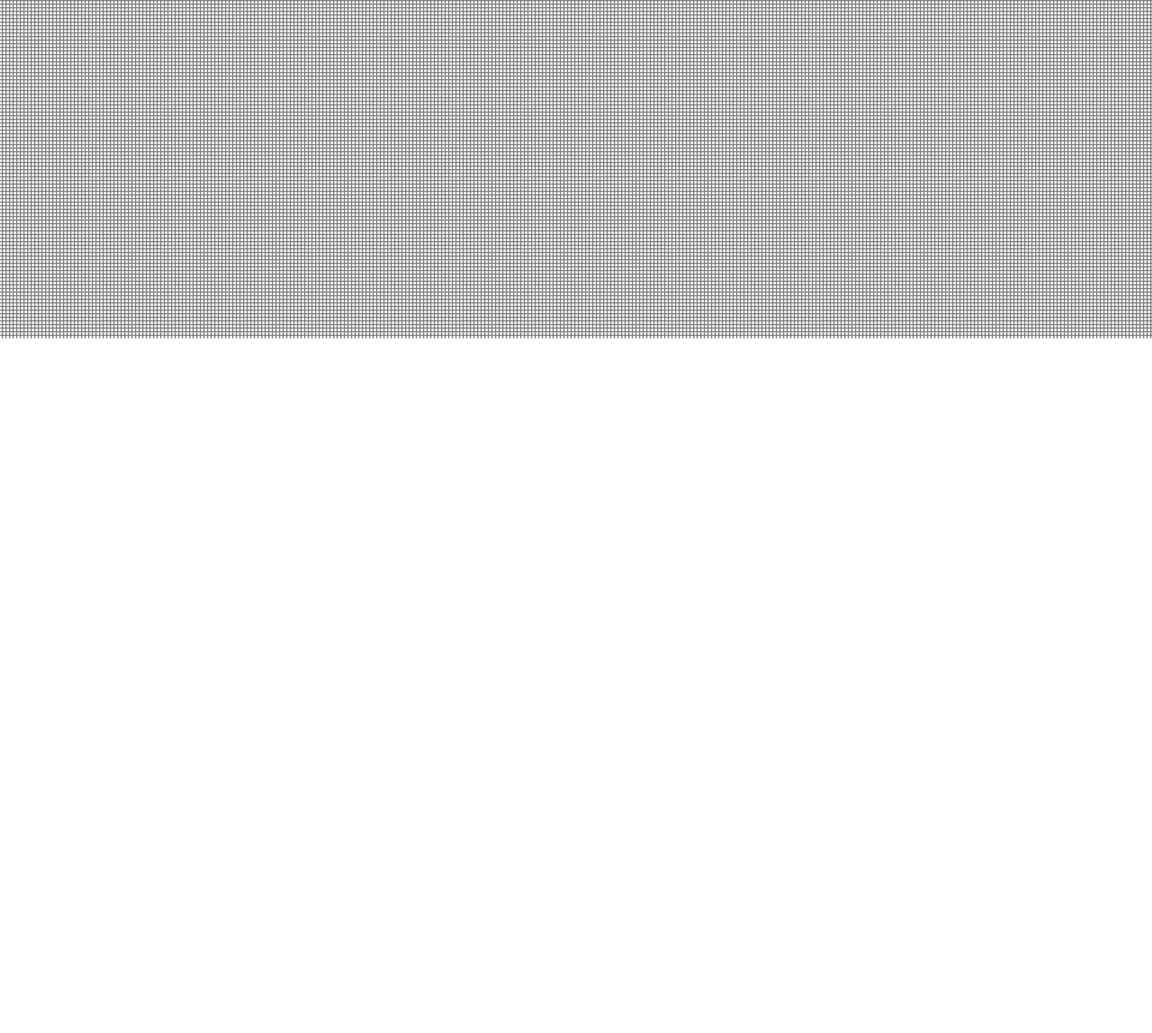
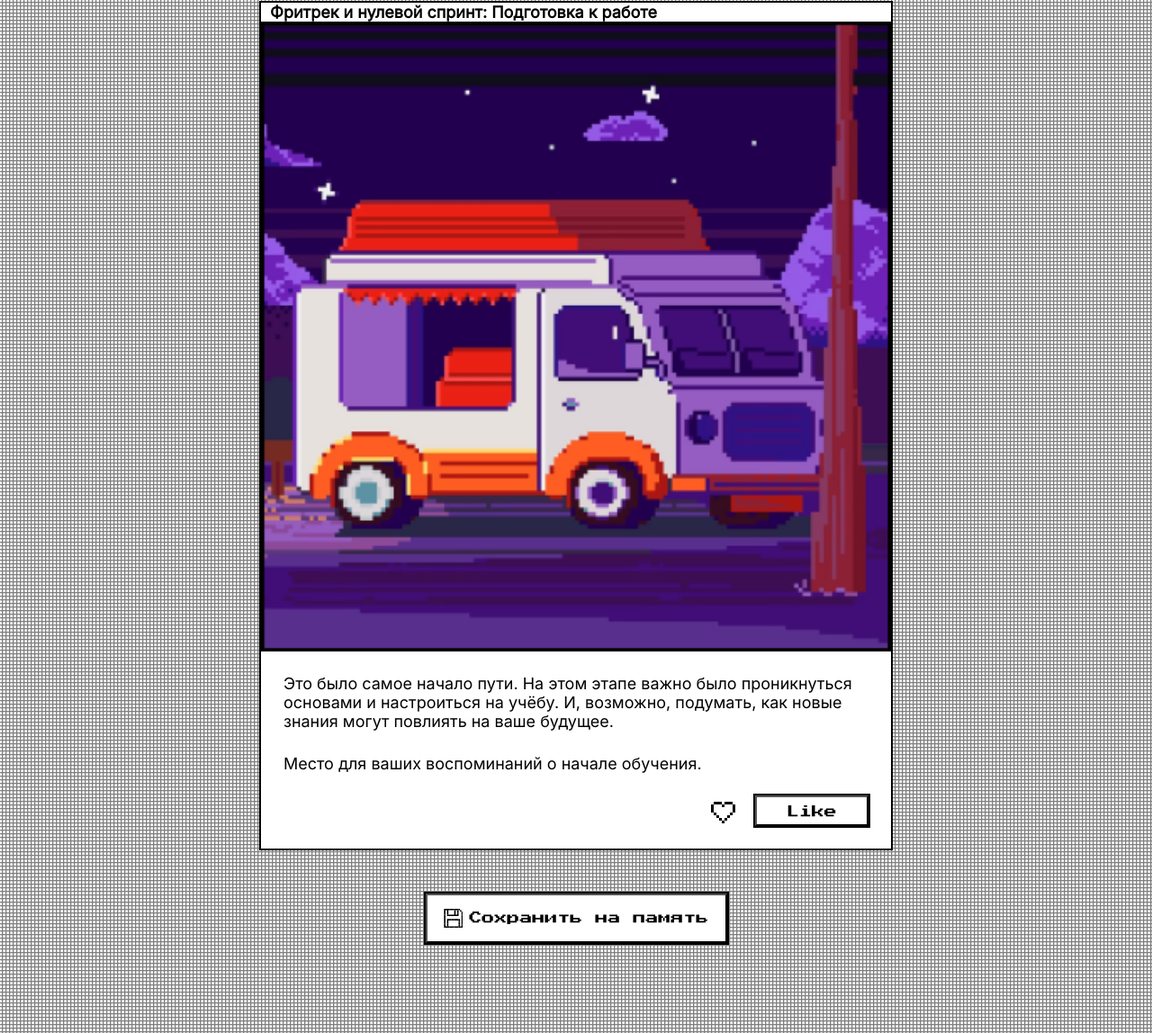
Before and after one commit to yakovlevaka/zakrivayuschiy-teg, a plain HTML site: page index.html in a window 1280 px wide. Shown: the part 524-1672 px from the top of the page at 90% size. Before the commit the page ends 900 px from the top, so only its background shows below. Drawn offline with Linux system fonts and the light colour scheme.

Commit message:
Update index.html

```diff
--- a/index.html
+++ b/index.html
@@ -1,18 +1,27 @@
 <!DOCTYPE html>
 <html lang="ru">
+
 <head>
   <meta charset="UTF-8" />
   <meta name="viewport" content="width=device-width, initial-scale=1.0" />
+  <meta name="color-scheme" content="dark light">
   <title>Закрывающий тег</title>
+  <link rel="icon" href="./images/favicon.ico" sizes="any" />
+  <link rel="icon" href="./images/favicon.svg" type="image/svg+xml" id="favicon" />
+  <link rel="apple-touch-icon" href="./images/favicon.png" />
   <link rel="stylesheet" href="./fonts/fonts.css" />
   <link rel="stylesheet" href="./styles/variables.css" />
+  <link rel="stylesheet" href="./styles/themes.css" />
   <link rel="stylesheet" href="./styles/globals.css" />
   <link rel="stylesheet" href="./styles/style.css" />
   <link rel="stylesheet" href="./styles/animations.css" />
-    <link rel="stylesheet" href="./styles/themes.css" />
 </head>
+
 <body class="page">
+
   <header class="header">
+    <h1 class="header__title">&lt;/html&gt;</h1>
+    <h2 class="header__subtitle">Закрывающий тэг</h2>
     <nav class="theme-menu header__theme-menu">
       <!-- Не меняйте разметку этого списка, иначе скрипты перестанут работать -->
       <ul class="theme-menu__list">
@@ -22,12 +31,7 @@
           </button>
         </li>
         <li class="theme-menu__item">
-            <button
-              type="button"
-              data-theme="auto"
-              disabled
-              class="theme-menu__button"
-            >
+          <button type="button" data-theme="auto" disabled class="theme-menu__button">
             Авто
           </button>
         </li>
@@ -39,8 +43,55 @@
       </ul>
     </nav>
   </header>
-    <main></main>
+  <main class="main">
+    <h2 class="main__title">Фритрек и нулевой спринт: Подготовка к работе</h2>
+    <div class="card__part">
+      <img src="images/image.png" alt="автобус в ночи" class="main__image" loading="lazy">
+      <p class="main__text">
+        Это было самое начало пути. На этом этапе важно было проникнуться основами и настроиться на учёбу. И, возможно,
+        подумать, как новые знания могут повлиять на ваше будущее.
+      </p>
+      <p class="main__text">
+        Место для ваших воспоминаний о начале обучения.
+      </p>
+      <div class="card__like-part">
+        <button class="card__icon-button" type="button" aria-hidden="true">
+          <svg xmlns="http://www.w3.org/2000/svg" width="39" height="36" viewBox="0 0 39 36" fill="none"
+            class="like-icon">
+            <g class="heart">
+              <path class="contour"
+                d="M12 6H9V9H12V6ZM15 6H12V9H15V6ZM9 9H6V12H9V9ZM9 12H6V15H9V12ZM9 15H6V18H9V15ZM18 6H15V9H18V6ZM12 18H9V21H12V18ZM15 21H12V24H15V21ZM18 24H15V27H18V24ZM27 6H30V9H27V6ZM24 6H27V9H24V6ZM30 9H33V12H30V9ZM30 12H33V15H30V12ZM30 15H33V18H30V15ZM21 6H24V9H21V6ZM27 18H30V21H27V18ZM24 21H27V24H24V21ZM21 24H24V27H21V24ZM21 27H18V30H21V27ZM21 9H18V12H21V9Z"
+                fill="var(--heart-border)" />
+              <path class="main-body"
+                d="M12 9H9V12H12V9ZM15 12H12V15H15V12ZM18 9H15V12H18V9ZM12 15H9V18H12V15ZM15 15H12V18H15V15ZM15 18H12V21H15V18ZM18 12H15V15H18V12ZM18 21H15V24H18V21ZM18 18H15V21H18V18ZM27 9H30V12H27V9ZM24 9H27V12H24V9ZM27 12H30V15H27V12ZM24 12H27V15H24V12ZM21 9H24V12H21V9ZM27 15H30V18H27V15ZM24 15H27V18H24V15ZM24 18H27V21H24V18ZM21 12H24V15H21V12ZM21 21H24V24H21V21ZM21 18H24V21H21V18ZM21 21H18V24H21V21ZM21 24H18V27H21V24Z"
+                fill="none" />
+              <path class="core"
+                d="M18 15H15V18H18V15ZM21 15H24V18H21V15ZM21 15H18V18H21V15ZM21 12H18V15H21V12ZM21 18H18V21H21V18Z"
+                fill="none" />
+            </g>
+            <path class="sparks"
+              d="M36 13H39V16H36V13ZM27 27H30V30H27V27ZM18 33H21V36H18V33ZM9 27H12V30H9V27ZM24 0H27V3H24V0ZM33 3H36V6H33V3ZM3 3H6V6H3V3ZM12 0H15V3H12V0ZM0 13H3V16H0V13Z"
+              fill="var(--heart-fill)" />
+          </svg>
+        </button>
+        <button type="button" class="button card__like-button">
+          <span class="button__text">
+            Like
+          </span>
+        </button>
+      </div>
+    </div>
+  </main>
+  <footer>
+    <button class="button footer__button" type="button">
+      <svg viewBox="0 0 28 28" class="footer__svg">
+        <use href="./svg/floppy.svg#floppy" />
+      </svg>
+      <span class="button__text">Сохранить на память</span>
+    </button>
+  </footer>
   <script src="./scripts/set-theme.js"></script>
   <script src="./scripts/like.js"></script>
 </body>
+
 </html>
```
Lines whose indentation alone changed are shown as unchanged.
